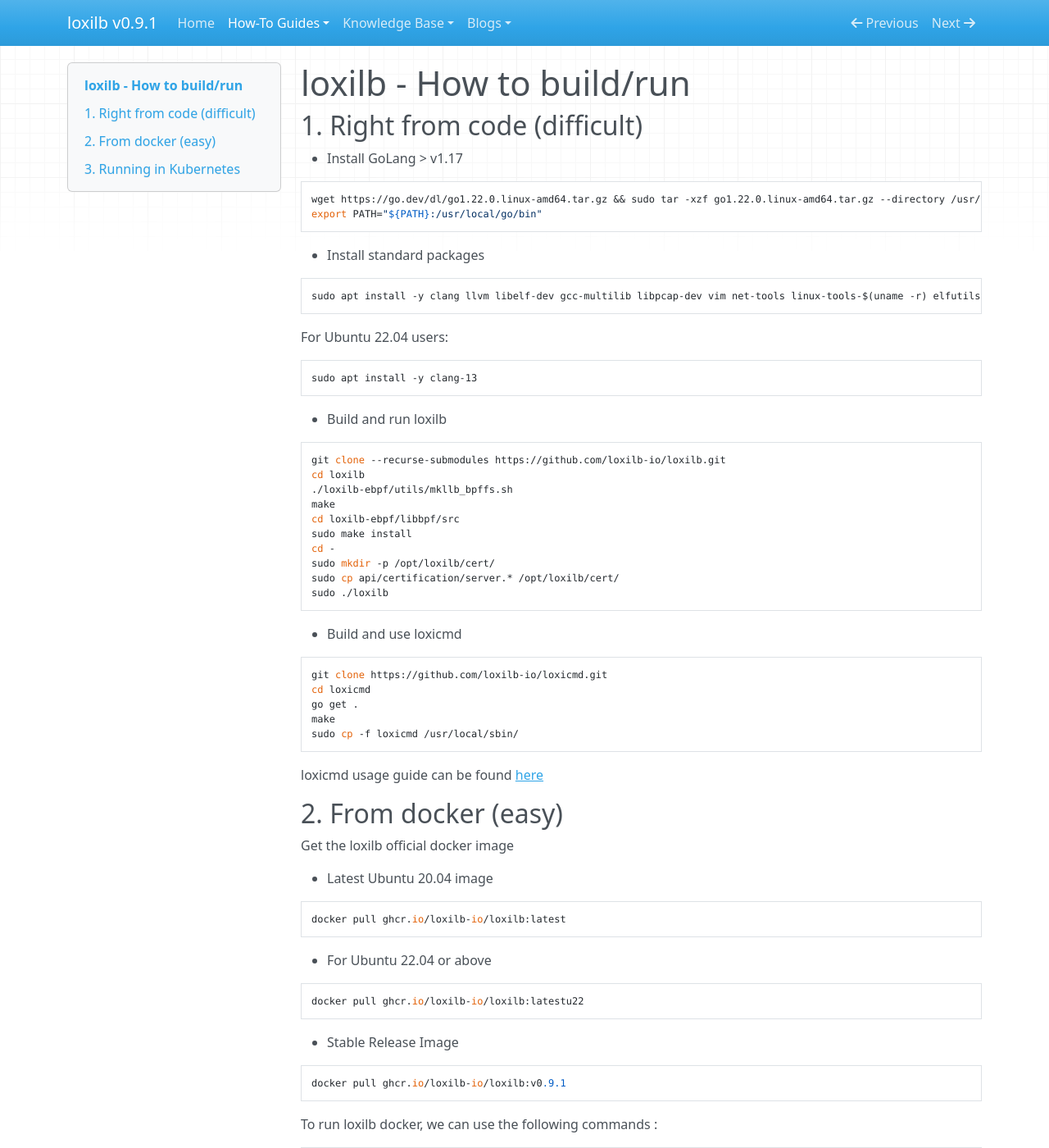
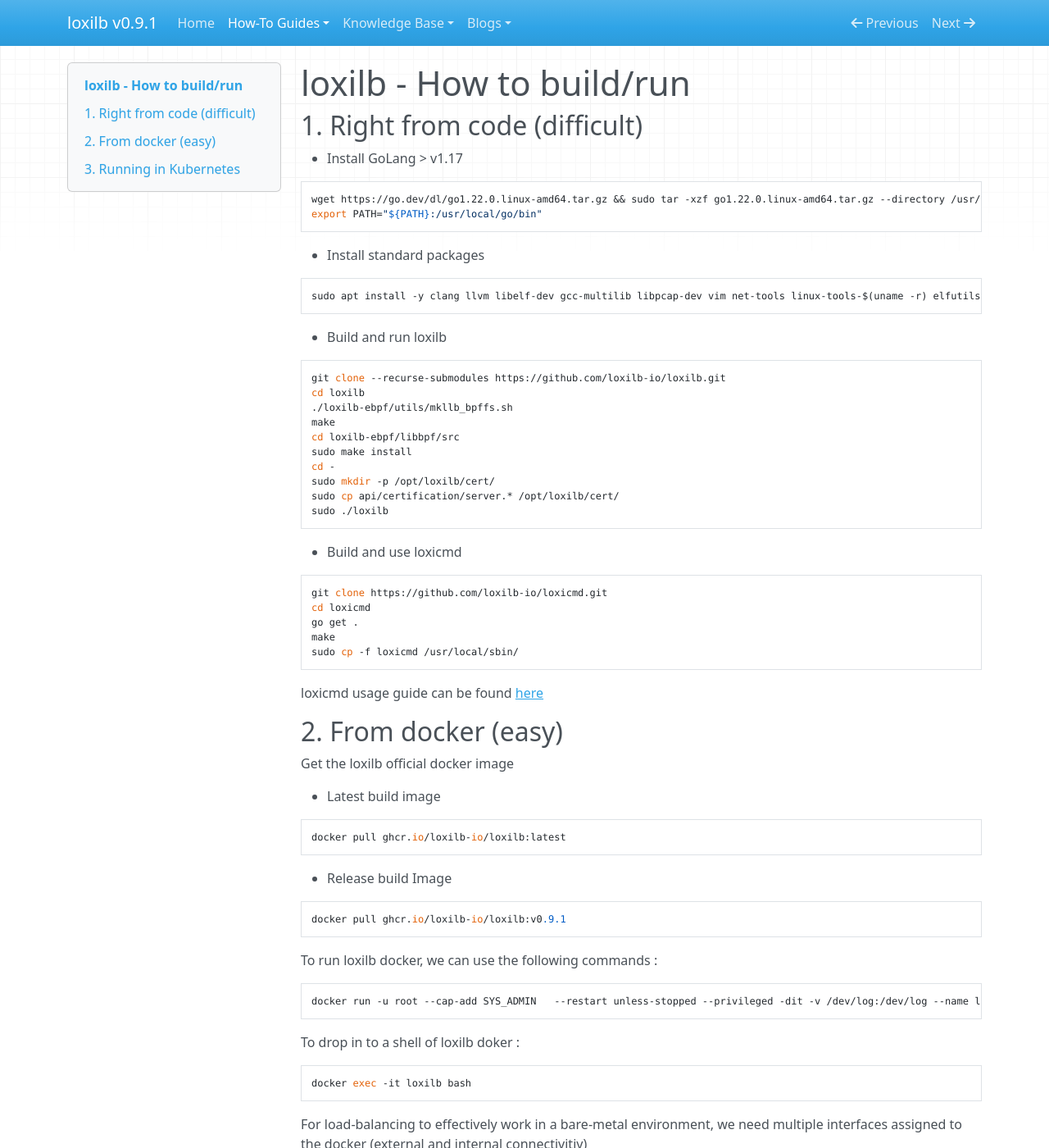
Before and after one commit to loxilb-io/loxilbdocs, an MkDocs documentation site: the page built from docs/run.md, in a window 1280 px wide and 1400 px high. Shown: the whole window at 82% size. Built offline with MkDocs 1.6.1, drawn with Linux system fonts in a browser that asks for light colours; nearby versions of some CDN libraries.

Commit message:
Single image for all distributions

````diff
--- a/docs/run.md
+++ b/docs/run.md
@@ -13,12 +13,6 @@
 ```
 sudo apt install -y clang llvm libelf-dev gcc-multilib libpcap-dev vim net-tools linux-tools-$(uname -r) elfutils dwarves git libbsd-dev bridge-utils wget unzip build-essential bison flex iproute2
 ```
-
-For Ubuntu 22.04 users:
-```
-sudo apt install -y clang-13
-```
-
 * Build and run loxilb
 
 ```
@@ -48,15 +42,12 @@
 
 Get the loxilb official docker image
 
-* Latest Ubuntu 20.04 image
+* Latest build image
 ```
 docker pull ghcr.io/loxilb-io/loxilb:latest
 ```
-* For Ubuntu 22.04 or above
-```
-docker pull ghcr.io/loxilb-io/loxilb:latestu22
-```
-* Stable Release Image
+
+* Release build Image
 ```
 docker pull ghcr.io/loxilb-io/loxilb:v0.9.1
 ```
````
